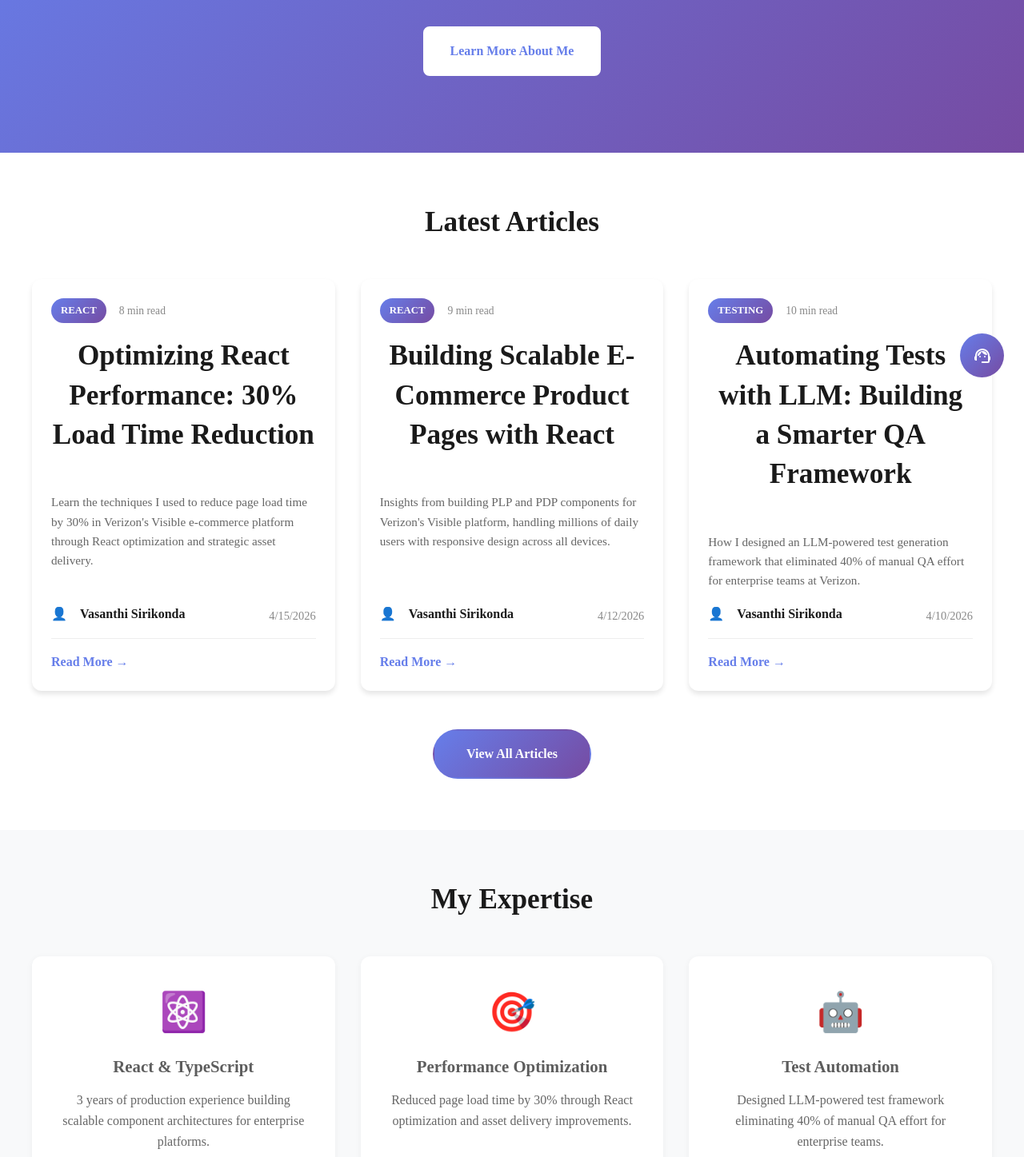
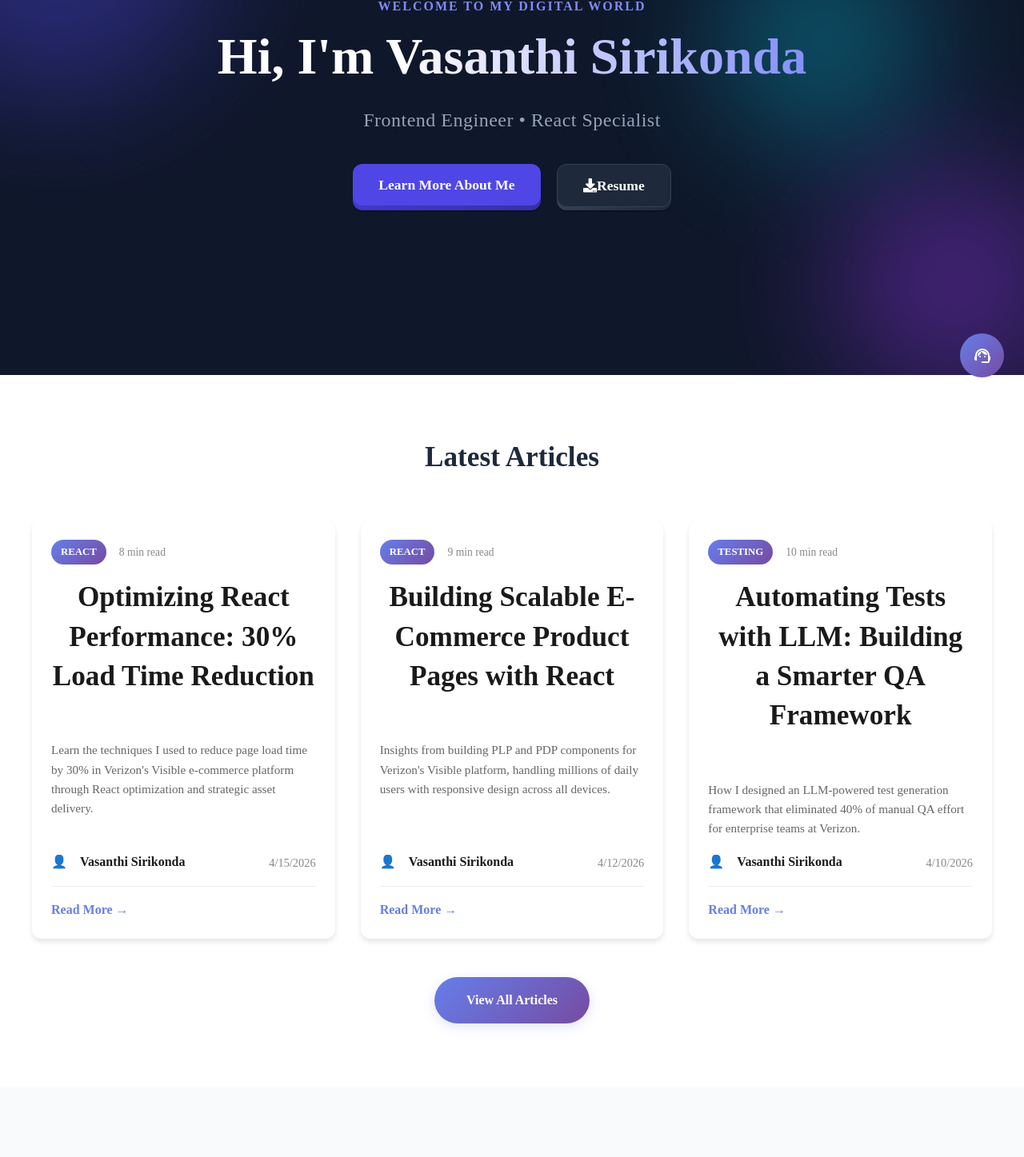
Before and after one commit to VasanthiSirikonda/My_Blog, a React (Vite) app: page / in a window 1280 px wide. Shown: the part 298-1745 px from the top of the page at 80% size. Built offline with nearby package versions, Linux system fonts and the light colour scheme.

Commit message:
Updated Hero Banner

```diff
--- a/package.json
+++ b/package.json
@@ -17,7 +17,9 @@
     "react-dom": "^19.2.4",
     "react-icons": "^5.6.0",
     "react-leaflet": "^5.0.0",
-    "react-router-dom": "^6.0.0"
+    "react-router-dom": "^6.0.0",
+    "react-slick": "^0.31.0",
+    "slick-carousel": "^1.8.1"
   },
   "devDependencies": {
     "@eslint/js": "^9.39.4",
--- a/src/pages/Home.css
+++ b/src/pages/Home.css
@@ -1,47 +1,159 @@
+/* --- Global & Variable Setup --- */
+:root {
+  --bg-color: #ffffff;
+  --secondary-bg: #f8fafc;
+  --card-bg: #ffffff;
+  --text-color: #1e293b;
+  --accent-gradient: linear-gradient(135deg, #667eea 0%, #764ba2 100%);
+}
+
 .home {
   background: var(--bg-color);
   color: var(--text-color);
+  overflow-x: hidden;
 }
 
-.hero {
-  background: linear-gradient(135deg, #667eea 0%, #764ba2 100%);
-  color: white;
-  padding: 6rem 2rem;
-  text-align: center;
+/* --- NEW HERO SECTION --- */
+.hero-section {
+  position: relative;
+  min-height: 85vh;
+  display: flex;
+  align-items: center;
+  justify-content: center;
+  overflow: hidden;
+  background: #0f172a; /* Deep dark background for the hero */
+  padding: 100px 20px;
 }
 
-.hero-content h1 {
-  font-size: 3.5rem;
-  margin-bottom: 1rem;
-  line-height: 1.2;
+.grid-overlay {
+  position: absolute;
+  inset: 0;
+  background-image: radial-gradient(#334155 1px, transparent 1px);
+  background-size: 40px 40px;
+  opacity: 0.2;
+  z-index: 1;
 }
 
-.hero-content p {
-  font-size: 1.3rem;
-  margin-bottom: 2rem;
-  opacity: 0.95;
+/* Animated Background Blobs */
+.bg-shape {
+  position: absolute;
+  filter: blur(80px);
+  z-index: 0;
+  opacity: 0.4;
+  border-radius: 50%;
+}
+.shape-1 { width: 400px; height: 400px; background: #4f46e5; top: -10%; left: -10%; }
+.shape-2 { width: 300px; height: 300px; background: #9333ea; bottom: -5%; right: -5%; }
+.shape-3 { width: 250px; height: 250px; background: #06b6d4; top: 20%; right: 10%; }
+
+.hero-content-wrapper {
+  position: relative;
+  z-index: 10;
+  text-align: center;
+  max-width: 900px;
 }
 
-.cta-button {
-  display: inline-block;
-  background: white;
-  color: #667eea;
-  padding: 1rem 2rem;
-  border-radius: 50px;
-  text-decoration: none;
+.welcome-text {
+  color: #818cf8;
   font-weight: 600;
-  transition: all 0.3s ease;
-  border: 2px solid white;
+  letter-spacing: 2px;
+  text-transform: uppercase;
+  margin-bottom: 1rem;
+  display: block;
 }
 
-.cta-button:hover {
-  background: transparent;
+.name-headline {
+  font-size: clamp(2.5rem, 8vw, 4rem);
   color: white;
-  transform: translateY(-2px);
+  margin-bottom: 1.5rem;
+  line-height: 1.1;
 }
 
+.shimmer-name {
+  background: linear-gradient(90deg, #fff, #818cf8, #fff);
+  background-size: 200% auto;
+  -webkit-background-clip: text;
+  background-clip: text;
+  -webkit-text-fill-color: transparent;
+  animation: shimmer 3s linear infinite;
+}
+
+.role-wrapper {
+  margin-bottom: 2.5rem;
+}
+
+.gradient-text-3d {
+  font-size: clamp(1.1rem, 3vw, 1.5rem);
+  font-weight: 500;
+  color: #94a3b8;
+  letter-spacing: 0.5px;
+}
+
+/* 3D Pushable Buttons */
+.btn-container {
+  display: flex;
+  gap: 20px;
+  justify-content: center;
+  margin-top: 2rem;
+  flex-wrap: wrap;
+}
+
+.pushable-btn {
+  position: relative;
+  border: none;
+  background: transparent;
+  padding: 0;
+  cursor: pointer;
+  outline-offset: 4px;
+  transition: filter 250ms;
+  text-decoration: none;
+}
+
+.btn-shadow {
+  position: absolute;
+  top: 0;
+  left: 0;
+  width: 100%;
+  height: 100%;
+  border-radius: 12px;
+  background: rgba(0, 0, 0, 0.25);
+  transform: translateY(2px);
+}
+
+.btn-edge {
+  position: absolute;
+  top: 0;
+  left: 0;
+  width: 100%;
+  height: 100%;
+  border-radius: 12px;
+}
+
+.about-btn .btn-edge { background: linear-gradient(to left, #3730a3 0%, #4338ca 100%); }
+.resume-btn .btn-edge { background: linear-gradient(to left, #1e293b 0%, #334155 100%); }
+
+.btn-front {
+  display: flex;
+  align-items: center;
+  position: relative;
+  padding: 12px 32px;
+  border-radius: 12px;
+  font-size: 1.1rem;
+  font-weight: 600;
+  color: white;
+  transform: translateY(-4px);
+  transition: transform 600ms cubic-bezier(.3, .7, .4, 1);
+}
+
+.about-btn .btn-front { background: #4f46e5; }
+.resume-btn .btn-front { background: #1e293b; border: 1px solid #334155; }
+
+.pushable-btn:hover .btn-front { transform: translateY(-6px); }
+.pushable-btn:active .btn-front { transform: translateY(-2px); }
+
+/* --- LATEST POSTS SECTION --- */
 .latest-posts {
-  padding: 4rem 2rem;
+  padding: 5rem 2rem;
 }
 
 .section-container {
@@ -51,33 +163,34 @@
 
 .section-container h2 {
   font-size: 2.2rem;
-  margin-bottom: 3rem;
+  margin-bottom: 3.5rem;
   text-align: center;
   color: var(--text-color);
+  font-weight: 700;
 }
 
 .blog-grid {
   display: grid;
-  grid-template-columns: repeat(auto-fit, minmax(300px, 1fr));
-  gap: 2rem;
+  grid-template-columns: repeat(auto-fit, minmax(320px, 1fr));
+  gap: 2.5rem;
   margin-bottom: 3rem;
 }
 
 .view-all-container {
   text-align: center;
-  margin-top: 2rem;
+  margin-top: 3rem;
 }
 
 .view-all-button {
   display: inline-block;
-  background: linear-gradient(135deg, #667eea 0%, #764ba2 100%);
+  background: var(--accent-gradient);
   color: white;
   padding: 1rem 2.5rem;
   border-radius: 50px;
   text-decoration: none;
   font-weight: 600;
   transition: all 0.3s ease;
-  border: 2px solid transparent;
+  box-shadow: 0 4px 15px rgba(102, 126, 234, 0.2);
 }
 
 .view-all-button:hover {
@@ -85,9 +198,10 @@
   box-shadow: 0 10px 20px rgba(102, 126, 234, 0.4);
 }
 
+/* --- FEATURES / EXPERTISE SECTION --- */
 .features {
   background: var(--secondary-bg);
-  padding: 4rem 2rem;
+  padding: 5rem 2rem;
 }
 
 .features-grid {
@@ -98,55 +212,65 @@
 
 .feature-card {
   background: var(--card-bg);
-  padding: 2rem;
-  border-radius: 12px;
+  padding: 3rem 2rem;
+  border-radius: 16px;
   text-align: center;
-  box-shadow: 0 2px 8px rgba(0, 0, 0, 0.05);
-  transition: all 0.3s ease;
+  box-shadow: 0 4px 20px rgba(0, 0, 0, 0.03);
+  transition: all 0.3s cubic-bezier(0.4, 0, 0.2, 1);
+  border: 1px solid rgba(0,0,0,0.05);
 }
 
 .feature-card:hover {
-  transform: translateY(-5px);
-  box-shadow: 0 8px 16px rgba(0, 0, 0, 0.1);
+  transform: translateY(-10px);
+  box-shadow: 0 12px 30px rgba(0, 0, 0, 0.08);
 }
 
 .feature-icon {
-  font-size: 3rem;
+  font-size: 3.5rem;
   display: block;
-  margin-bottom: 1rem;
+  margin-bottom: 1.5rem;
 }
 
 .feature-card h3 {
-  font-size: 1.3rem;
+  font-size: 1.4rem;
   margin-bottom: 1rem;
   color: var(--text-color);
-  opacity: 0.7;
+  font-weight: 600;
 }
 
 .feature-card p {
-  color: #666;
-  line-height: 1.6;
+  color: #64748b;
+  line-height: 1.7;
+  font-size: 1rem;
+}
+
+/* --- ANIMATIONS & RESPONSIVENESS --- */
+@keyframes shimmer {
+  to { background-position: 200% center; }
 }
 
 @media (max-width: 768px) {
-  .hero-content h1 {
-    font-size: 2.2rem;
-  }
-
-  .hero-content p {
-    font-size: 1.1rem;
+  .hero-section {
+    padding: 60px 20px;
+    min-height: 70vh;
   }
 
   .section-container h2 {
     font-size: 1.8rem;
+    margin-bottom: 2rem;
   }
 
-  .hero {
-    padding: 4rem 1rem;
+  .blog-grid {
+    grid-template-columns: 1fr;
   }
 
-  .latest-posts,
-  .features {
-    padding: 2rem 1rem;
+  .btn-container {
+    flex-direction: column;
+    align-items: center;
+  }
+
+  .pushable-btn {
+    width: 100%;
+    max-width: 300px;
   }
 }
--- a/src/pages/Home.tsx
+++ b/src/pages/Home.tsx
@@ -8,11 +8,43 @@ function Home() {
 
   return (
     <div className="home">
-      <section className="hero">
-        <div className="hero-content">
-          <h1>Hi, I'm Vasanthi Sirikonda</h1>
-          <p>Frontend Engineer • React Specialist • Building high-performance e-commerce platforms</p>
-          <Link to="/about" className="cta-button">Learn More About Me</Link>
+      {/* --- NEW HERO SECTION --- */}
+      <section id="home" className="hero-section">
+        <div className="grid-overlay"></div>
+        <div className="bg-shape shape-1"></div>
+        <div className="bg-shape shape-2"></div>
+        <div className="bg-shape shape-3"></div>
+
+        <div className="container">
+          <div className="hero-content-wrapper">
+            <p className="welcome-text">Welcome to my digital world</p>
+            <h1 className="name-headline">
+              Hi, I'm <span className="shimmer-name">Vasanthi Sirikonda</span>
+            </h1>
+
+            <div className="role-wrapper">
+               <span className="gradient-text-3d">Frontend Engineer • React Specialist</span>
+            </div>
+
+            <div className="btn-container">
+              <Link to="/about" className="pushable-btn about-btn">
+                <span className="btn-shadow"></span>
+                <span className="btn-edge"></span>
+                <span className="btn-front">Learn More About Me</span>
+              </Link>
+
+              <a href="/Vasanthi_Sirikonda_.pdf" download className="pushable-btn resume-btn">
+                <span className="btn-shadow"></span>
+                <span className="btn-edge"></span>
+                <span className="btn-front">
+                  <svg stroke="currentColor" fill="currentColor" strokeWidth="0" viewBox="0 0 512 512" className="me-2" height="1em" width="1em" xmlns="http://www.w3.org/2000/svg">
+                    <path d="M216 0h80c13.3 0 24 10.7 24 24v168h87.7c17.8 0 26.7 21.5 14.1 34.1L269.7 378.3c-7.5 7.5-19.8 7.5-27.3 0L90.1 226.1c-12.6-12.6-3.7-34.1 14.1-34.1H192V24c0-13.3 10.7-24 24-24zm296 376v112c0 13.3-10.7 24-24 24H24c-13.3 0-24-10.7-24-24V376c0-13.3 10.7-24 24-24h146.7l49 49c20.1 20.1 52.5 20.1 72.6 0l49-49H488c13.3 0 24 10.7 24 24zm-124 88c0-11-9-20-20-20s-20 9-20 20 9 20 20 20 20-9 20-20zm64 0c0-11-9-20-20-20s-20 9-20 20 9 20 20 20 20-9 20-20z"></path>
+                  </svg>
+                  Resume
+                </span>
+              </a>
+            </div>
+          </div>
         </div>
       </section>
 
@@ -37,17 +69,17 @@ function Home() {
             <div className="feature-card">
               <span className="feature-icon">⚛️</span>
               <h3>React & TypeScript</h3>
-              <p>3 years of production experience building scalable component architectures for enterprise platforms.</p>
+              <p>3 years of production experience building scalable component architectures.</p>
             </div>
             <div className="feature-card">
               <span className="feature-icon">🎯</span>
-              <h3>Performance Optimization</h3>
-              <p>Reduced page load time by 30% through React optimization and asset delivery improvements.</p>
+              <h3>Performance</h3>
+              <p>Reduced page load time by 30% through advanced optimization.</p>
             </div>
             <div className="feature-card">
               <span className="feature-icon">🤖</span>
-              <h3>Test Automation</h3>
-              <p>Designed LLM-powered test framework eliminating 40% of manual QA effort for enterprise teams.</p>
+              <h3>Automation</h3>
+              <p>Designed LLM-powered test frameworks for enterprise teams.</p>
             </div>
           </div>
         </div>
```
Also changed, not shown: 1 other file (tests, documents, lock files or other folders).
